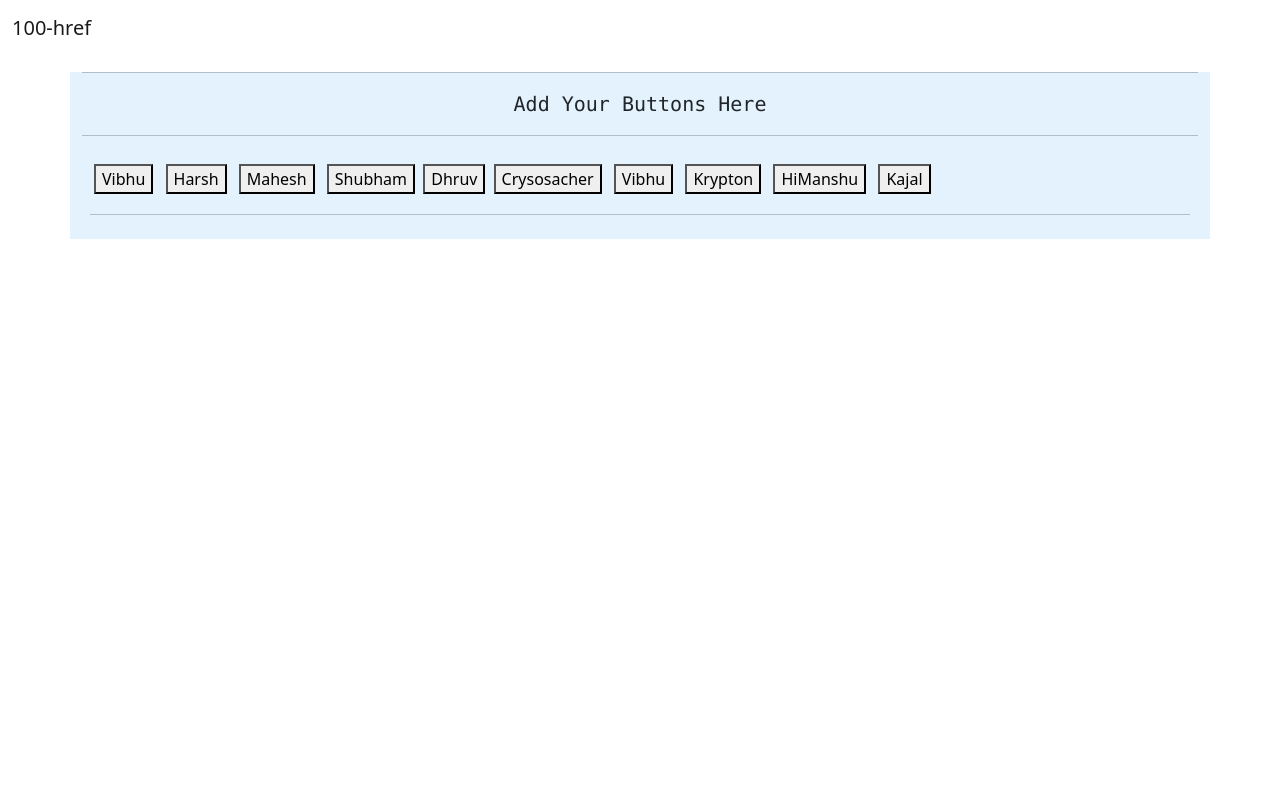
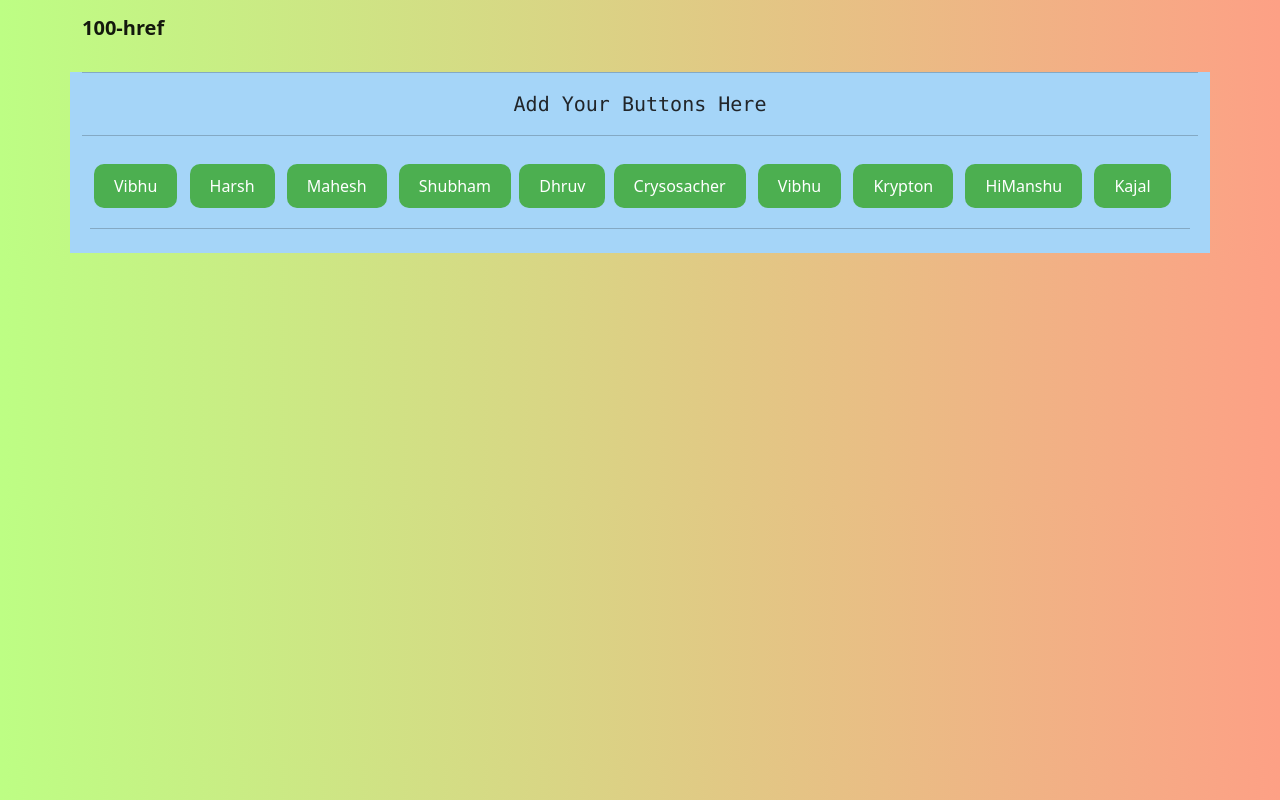
Before and after one commit to crysosancher/100-href, a plain HTML site: page index.html in a window 1280 px wide. Drawn offline with nearby package versions, Linux system fonts and the light colour scheme.

Commit message:
Edited buttons in the repo  and added background

```diff
--- a/index.html
+++ b/index.html
@@ -7,15 +7,16 @@
   <title>Hacktoberfest</title>
   <link href="https://cdn.jsdelivr.net/npm/bootstrap@5.2.2/dist/css/bootstrap.min.css" rel="stylesheet"
     integrity="sha384-Zenh87qX5JnK2Jl0vWa8Ck2rdkQ2Bzep5IDxbcnCeuOxjzrPF/et3URy9Bv1WTRi" crossorigin="anonymous" />
+  <link rel="stylesheet" href="./style.css" />
 </head>
 
 <body>
   <nav class="navbar navbar-expand-lg">
-    <div class="container-fluid">
+    <div class="container heading">
       <a class="navbar-brand" href="#">100-href</a>
     </div>
   </nav>
-  <div class="container" style="background-color: #e3f2fd">
+  <div class="container" style="background-color: #a5d5f8">
     <hr />
     <div class="text-center fs-5 font-monospace">Add Your Buttons Here</div>
     <hr />
--- /dev/null
+++ b/style.css
@@ -0,0 +1,17 @@
+.heading{
+    font-size: 20px;
+    font-weight: bold;
+}
+
+button{
+    background-color: #4CAF50;
+    color: white;
+    cursor: pointer;
+    border-radius: 10px;
+    padding: 10px 20px;
+    border: none;
+}
+
+body{
+    background-image: linear-gradient(90deg , #bdfe84 0%, #fda085 100%);
+}
```
